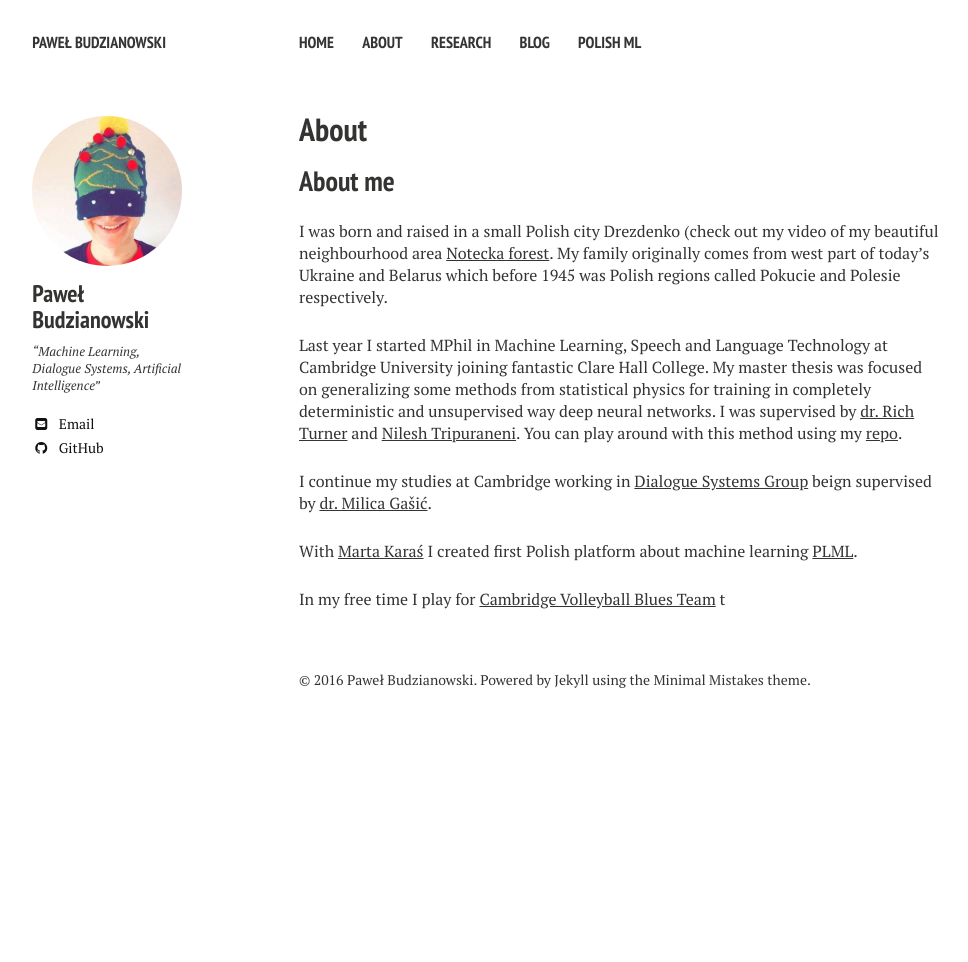
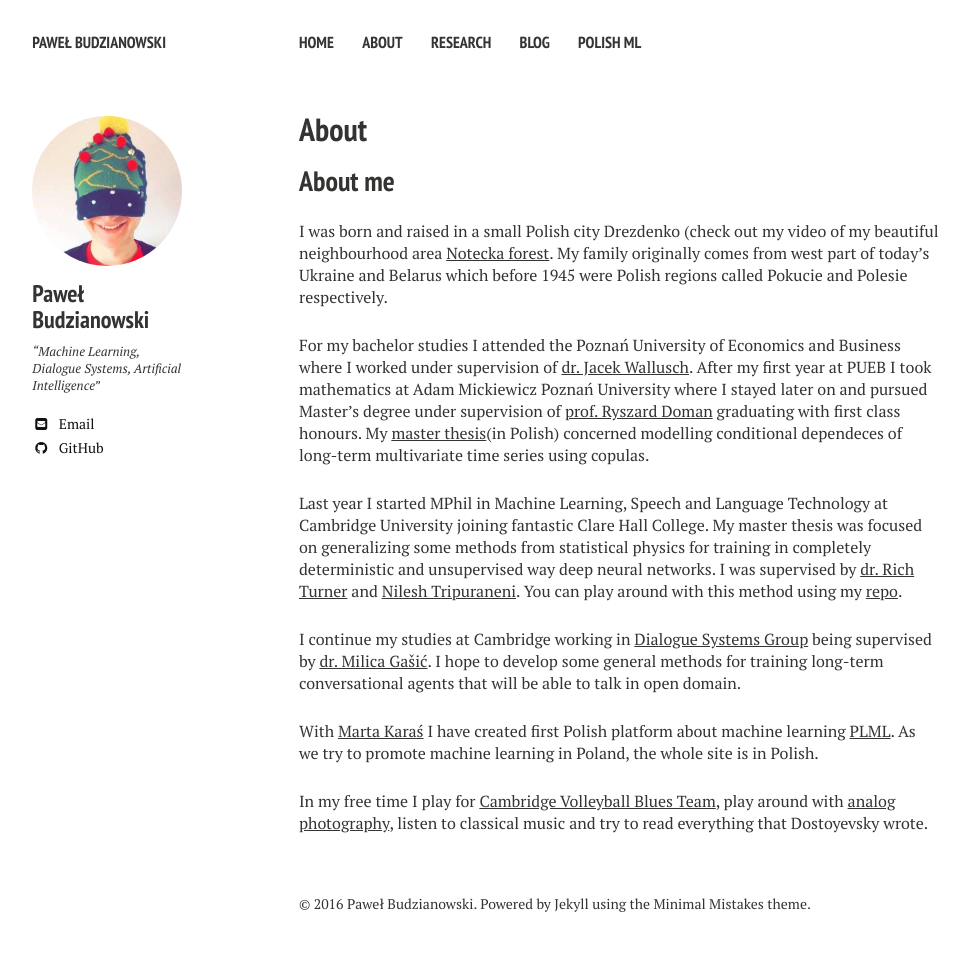
Before and after one commit to pawel-polyai/budzianowski.github.io, a Jekyll site: the page built from about.md, in a window 1280 px wide. Shown: the whole page, without its empty margins (21-989 px from the left). Built offline with Jekyll 4.4.1, drawn with Linux system fonts in a browser that asks for light colours; nearby versions of some CDN libraries; before the commit the page ends 900 px from its top, so only the background shows below that.

Commit message:
Update about.md

```diff
--- a/about.md
+++ b/about.md
@@ -9,14 +9,14 @@ share: false
 
 ## About me
 
-I was born and raised in a small Polish city Drezdenko (check out my video of my beautiful neighbourhood area [Notecka forest](https://youtube.com/watch?v=EXHQY0JRl74). My family originally comes from west part of today's Ukraine and Belarus which before 1945 was Polish regions called Pokucie and Polesie respectively.
+I was born and raised in a small Polish city Drezdenko (check out my video of my beautiful neighbourhood area [Notecka forest](https://youtube.com/watch?v=EXHQY0JRl74). My family originally comes from west part of today's Ukraine and Belarus which before 1945 were Polish regions called Pokucie and Polesie respectively.
 
+For my bachelor studies I attended the Poznań University of Economics and Business where I worked under supervision of [dr. Jacek Wallusch](http://ikbt.org/beta/o-nas/). After my first year at PUEB I took mathematics at Adam Mickiewicz Poznań University where I stayed later on and pursued Master's degree under supervision of [prof. Ryszard Doman](https://semopis.wmi.amu.edu.pl/Matematyka/prof.%20dr%20hab.%20Ryszard%20Doman)  graduating with first class honours. My [master thesis](link)(in Polish)  concerned modelling conditional dependeces of long-term multivariate time series using copulas.
 
 Last year I started MPhil in Machine Learning, Speech and Language Technology at Cambridge University joining fantastic Clare Hall College. My master thesis was focused on generalizing some methods from statistical physics for training in completely deterministic and unsupervised way deep neural networks. I was supervised by [dr. Rich Turner](http://learning.eng.cam.ac.uk/Public/Turner/Turner) and [Nilesh Tripuraneni](https://mlg.eng.cam.ac.uk/?portfolio=nilesh-tripuraneni). You can play around with this method using my [repo](https://github.com/budzianowski/DBN/).
 
-I continue my studies at Cambridge working in [Dialogue Systems Group](http://mi.eng.cam.ac.uk/research/dialogue/) beign supervised by [dr. Milica Gašić](https://mi.eng.cam.ac.uk/~mg436).
+I continue my studies at Cambridge working in [Dialogue Systems Group](http://mi.eng.cam.ac.uk/research/dialogue/) being supervised by [dr. Milica Gašić](https://mi.eng.cam.ac.uk/~mg436). I hope to develop some general methods for training long-term conversational agents that will be able to talk in open domain.
 
-With [Marta Karaś](https://statsox.github.io/) I created first Polish platform about machine learning [PLML](https://plml17.github.io).
+With [Marta Karaś](https://statsox.github.io/) I have created first Polish platform about machine learning [PLML](https://plml17.github.io). As we try to promote machine learning in Poland, the whole site is in Polish.
 
-
-In my free time I play for [Cambridge Volleyball Blues Team](http://cuvc.org) t
+In my free time I play for [Cambridge Volleyball Blues Team](http://cuvc.org), play around with [analog photography](https://wolddecomposition.tumblr.com/), listen to classical music and try to read everything that Dostoyevsky wrote.
```
